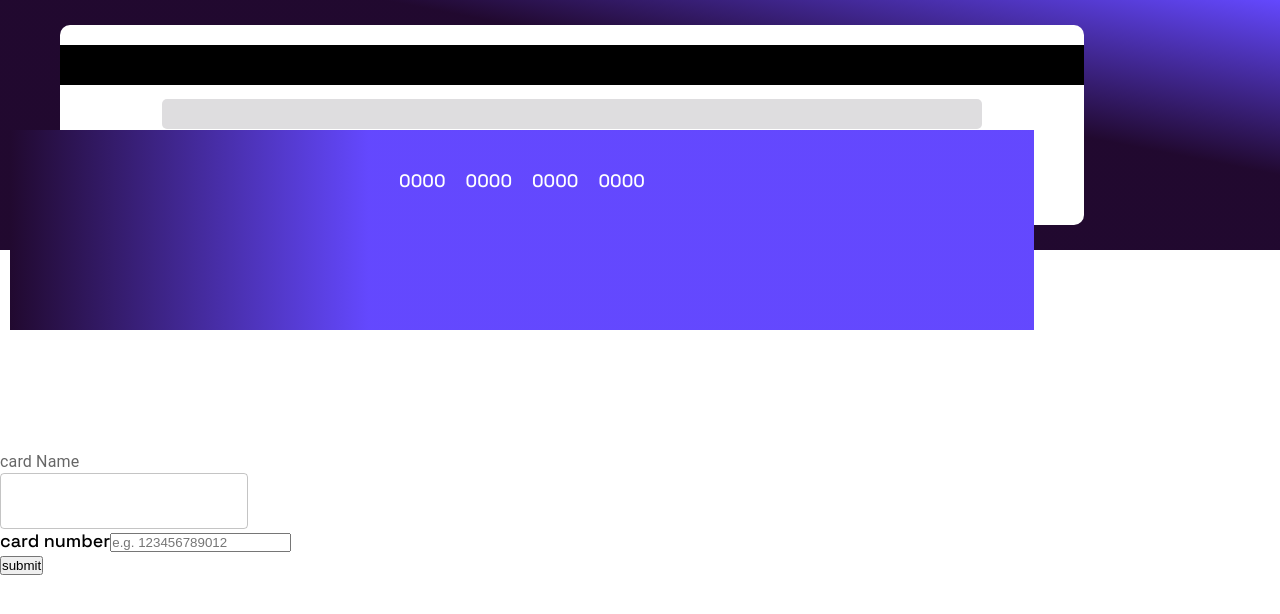
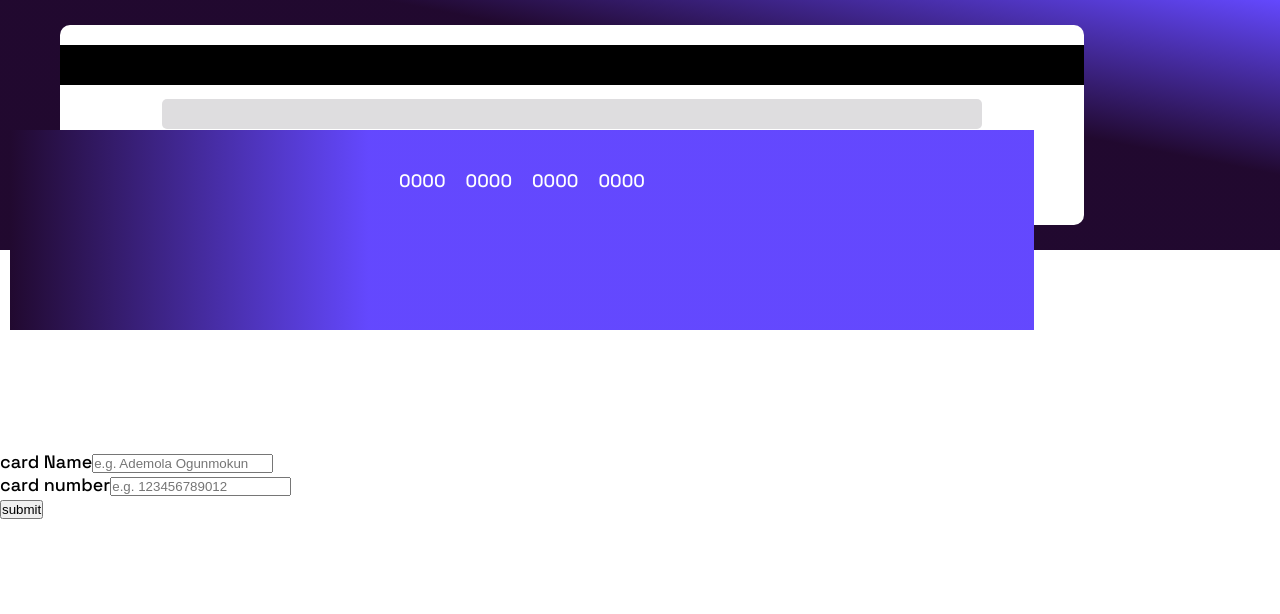
Before and after one commit to Ademola101/Ineteractive-card, a React (Create React App) app: page / in a window 1280 px wide. Shown: the top 614 px of the page. Built offline with nearby package versions, Linux system fonts and the light colour scheme.

Commit message:
refactor form

```diff
--- a/src/App.js
+++ b/src/App.js
@@ -1,17 +1,17 @@
 import React, { useState } from 'react';
 import Backcard from './Components/Backcard';
 import FrontCard from './Components/FrontCard';
-import { useForm, Controller } from 'react-hook-form';
-import { InputLabel } from '@mui/material';
-import { TextField } from '@mui/material';
+import { useForm, } from 'react-hook-form';
+import Form from './Components/Form';
 
-// import Form from './Components/Form';
+
+
 function App() {
   const [name, setName] = useState('');
   const [number, setNumber] = useState('00000000000000000');
 
   const onSubmit = data => console.log(data);
-  const { register, control, handleSubmit, watch, formState: { errors }, } = useForm();
+  const { register, handleSubmit, watch, formState: { errors }, } = useForm();
   const cardNameOnChange = () => setName(watch('name'));
   const cardNumberOnChange = () =>  setNumber(watch('number'));
   // console.log(typeof watch('number'));
@@ -20,42 +20,8 @@ function App() {
     <div>
       <Backcard/>
       <FrontCard Number={number} Name = {name}/>
-      <form onSubmit={handleSubmit(onSubmit)}>
-        <div><InputLabel htmlFor="name">
-        card Name
-        </InputLabel>
-
-        <Controller control = {control}
-          name = 'name'
-          onChange = {cardNameOnChange}
-          rules={{ required: true, minLength: 4 }}
-          render = {({ field, value }) => {
-            return (
-              <TextField value={value} {...field} id = 'name' onChange={(e) => setName(e.target.value)}
-
-                helperText={errors.title && 'Title is required'}/>
-            );
-          }}/>
-
-        {/* <input placeholder='e.g. Ademola Ogunmokun'
-          name='name'  type= 'text'  {...register('name', {
-            required: true,
-            minLength: 4,
-            onChange : cardNameOnChange })}/>
-        {errors.name && <p>This field is required with minimum of 4 word</p>} */}
-        </div>
-        <div><label htmlFor="number">
-        card number
-        </label>
-        <input placeholder='e.g. 123456789012'
-          name='number' maxLength={16}  type= 'number'  {...register('number', { required: true, max: 16, min: 16,
-            onChange : cardNumberOnChange } )}/>
-        {errors.name && <p>This field is required with 16 digits</p>}
-        </div>
-
-
-        <button type='submit'> submit</button>
-      </form>
+      <Form onSubmit={onSubmit} register = {register} errors = {errors} handleSubmit = {handleSubmit}
+        cardNameOnChange = {cardNameOnChange} cardNumberOnChange = {cardNumberOnChange}/>
     </div>
   );
 }
--- a/src/Components/Form.jsx
+++ b/src/Components/Form.jsx
@@ -31,3 +31,54 @@
 // };
 
 // export default Form;
+
+import React from 'react';
+
+const Form = ({ handleSubmit, onSubmit, register,errors ,cardNameOnChange, cardNumberOnChange }) => {
+  return (
+    <form onSubmit={handleSubmit(onSubmit)}>
+      <div><label htmlFor="name">
+        card Name
+      </label>
+
+      {/* <Controller control = {control}
+          name = 'name'
+          onChange = {cardNameOnChange}
+          rules={{ required: true, minLength: 4 }}
+          render = {({ field, value }) => {
+            return (
+              <TextField value={value} {...field} id = 'name' onChange={(e) => setName(e.target.value)}
+
+                helperText={errors.title && 'Title is required'}/>
+            );
+          }}/> */}
+
+      <input placeholder='e.g. Ademola Ogunmokun'
+        name='name'  type= 'text'  {...register('name', {
+          required: true,
+          minLength: 4,
+          onChange : cardNameOnChange })}/>
+      {errors.name && <p>This field is required with minimum of 4 word</p>}
+      </div>
+      <div><label htmlFor="number">
+        card number
+      </label>
+      <input placeholder='e.g. 123456789012'
+        name='number' maxLength={16}  type= 'number'  {...register('number', { required: true, max: 16, min: 16,
+          onChange : cardNumberOnChange } )}/>
+      {errors.name && <p>This field is required with 16 digits</p>}
+      </div>
+
+      <div>
+
+
+      </div>
+
+
+      <button type='submit'> submit</button>
+    </form>
+
+  );
+};
+
+export default Form;
```
